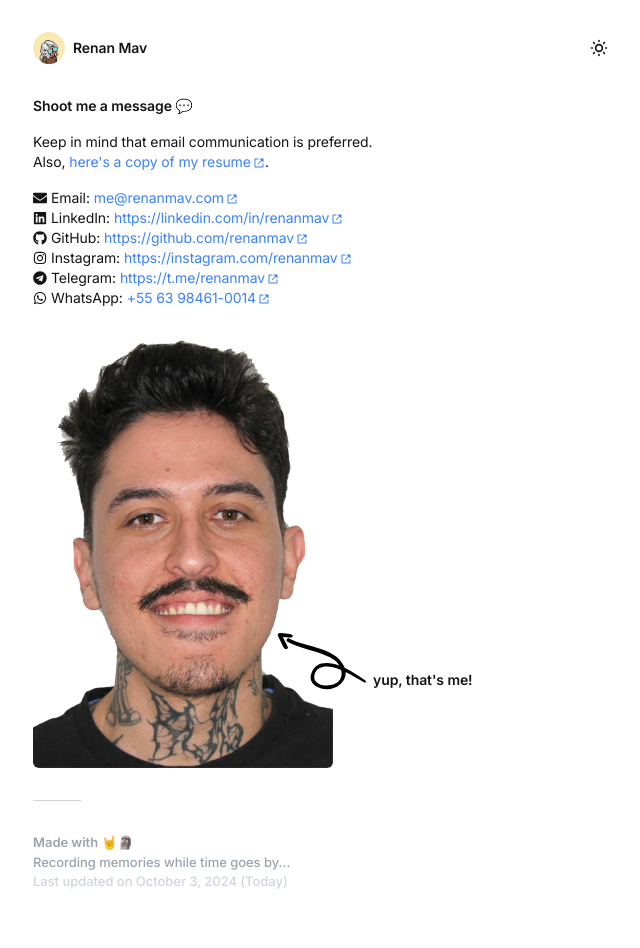
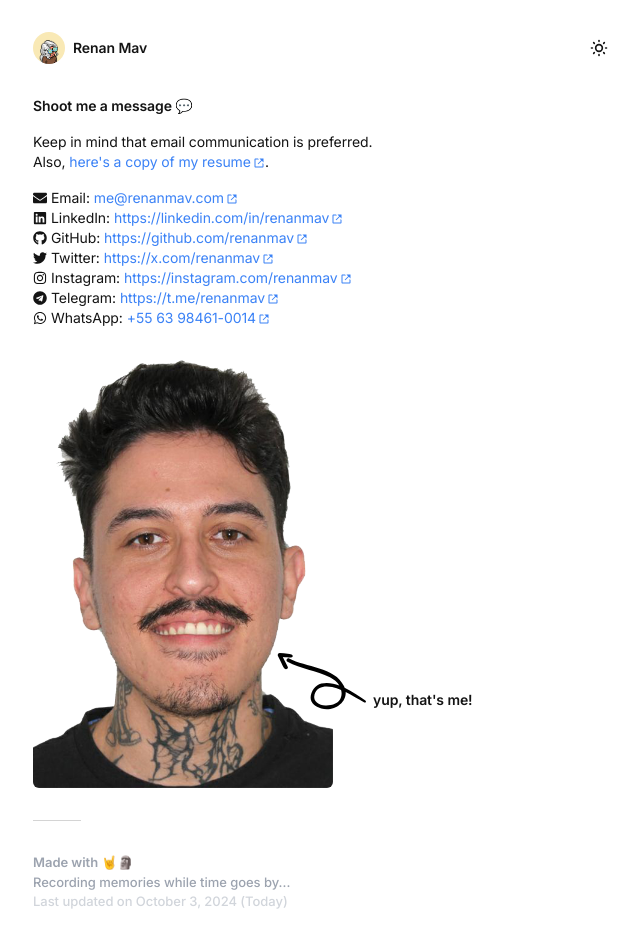
Before and after one commit to renanmav/renanmav.com, a Next.js app: page /contact in a window 1280 px wide. Shown: the top 948 px of the page, without its empty margins (319-959 px from the left). Built offline with nearby package versions, Linux system fonts and the light colour scheme; no server answers.

Commit message:
add twitter to contact page (〜￣△￣)〜

```diff
--- a/app/(public)/contact/contact-list.tsx
+++ b/app/(public)/contact/contact-list.tsx
@@ -7,6 +7,7 @@ import {
   FaInstagram,
   FaTelegram,
   FaWhatsapp,
+  FaTwitter,
 } from "react-icons/fa";
 
 export default function ContactList() {
@@ -28,6 +29,12 @@ export default function ContactList() {
       link: myInfo.github,
       value: myInfo.github,
       icon: <FaGithub />,
+    },
+    {
+      name: "Twitter",
+      link: myInfo.twitter,
+      value: myInfo.twitter,
+      icon: <FaTwitter />,
     },
     {
       name: "Instagram",
```
